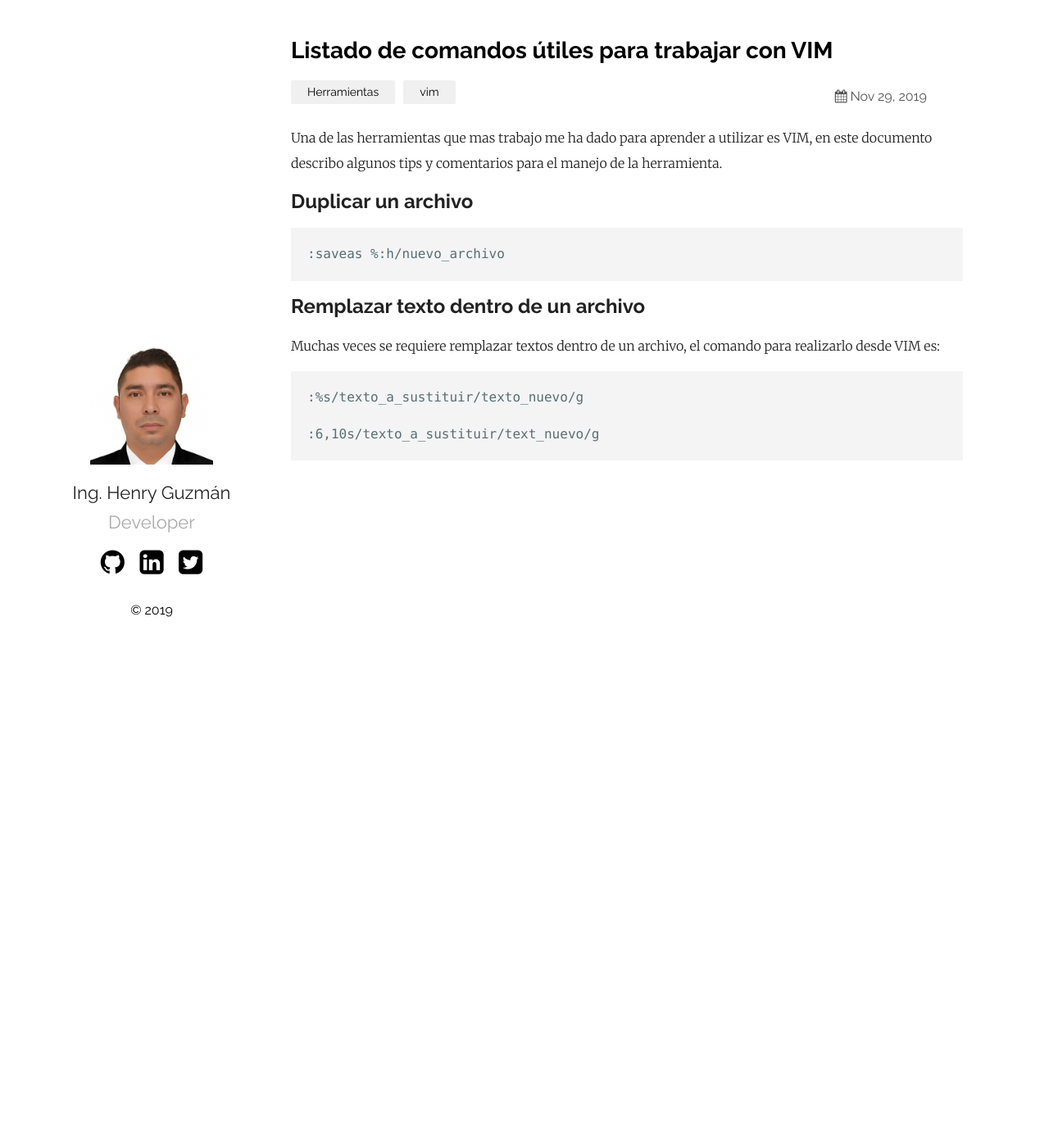
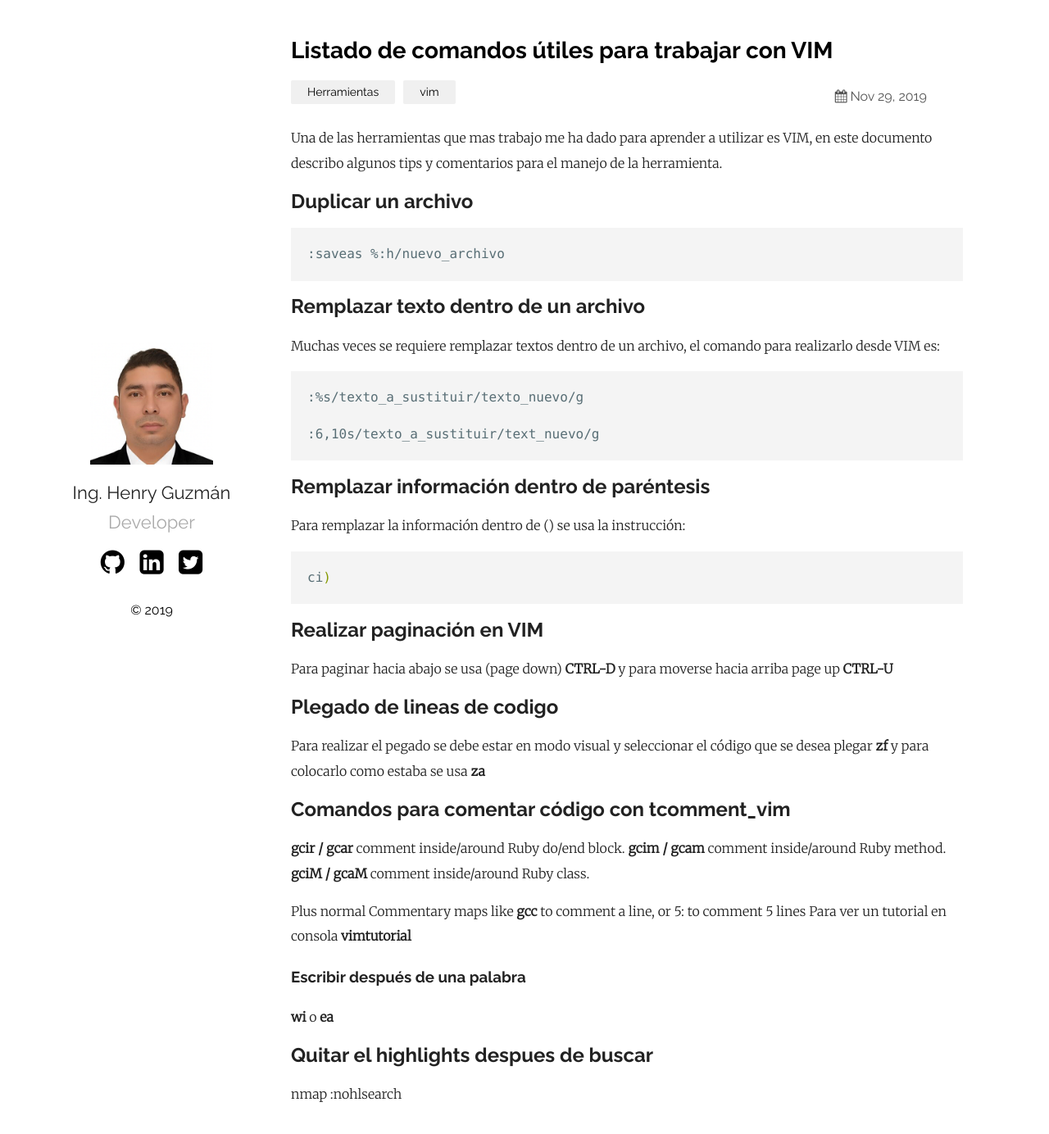
Before and after one commit to hguzman/hguzman.github.io, a Jekyll site: the page built from _posts/2019-11-29-listado-de-comandos-utiles-para-trabajar-en.vim.markdown, in a window 1280 px wide and 1396 px high. Shown: the top 1384 px of the window at 82% size. Built offline with Jekyll 4.4.1, drawn with Linux system fonts in a browser that asks for light colours; comment, search, counter and statistics services are not loaded.

Commit message:
Mas información sobre VIM

````diff
--- a/_posts/2019-11-29-listado-de-comandos-utiles-para-trabajar-en.vim.markdown
+++ b/_posts/2019-11-29-listado-de-comandos-utiles-para-trabajar-en.vim.markdown
@@ -22,4 +22,37 @@ Muchas veces se requiere remplazar textos dentro de un archivo, el comando para
 :6,10s/texto_a_sustituir/text_nuevo/g
 ```
 
+## Remplazar información dentro de paréntesis
+
+Para remplazar la información dentro de () se usa la instrucción:
+
+
+```shell
+ci)
+```
+## Realizar paginación en VIM
+
+Para paginar hacia abajo se usa (page down) **CTRL-D** y para moverse hacia arriba page up **CTRL-U**
+
+## Plegado de lineas de codigo
+
+Para realizar el pegado se debe estar en modo visual y seleccionar el código que se desea plegar **zf** y para colocarlo como estaba se usa **za**
+
+## Comandos para comentar código con tcomment_vim
+
+**gcir / gcar** comment inside/around Ruby do/end block. **gcim / gcam** comment inside/around Ruby method. **gciM / gcaM** comment inside/around Ruby class.
+
+Plus normal Commentary maps like **gcc** to comment a line, or 5: to comment 5 lines
+Para ver un tutorial en consola **vimtutorial**
+
+### Escribir después de una palabra
+
+**wi** o **ea**
+
+## Quitar el highlights despues de buscar
+nmap <Leader><CR> :nohlsearch<cr>
+
+
+
+
 [canva]: https://www.canva.com
````
